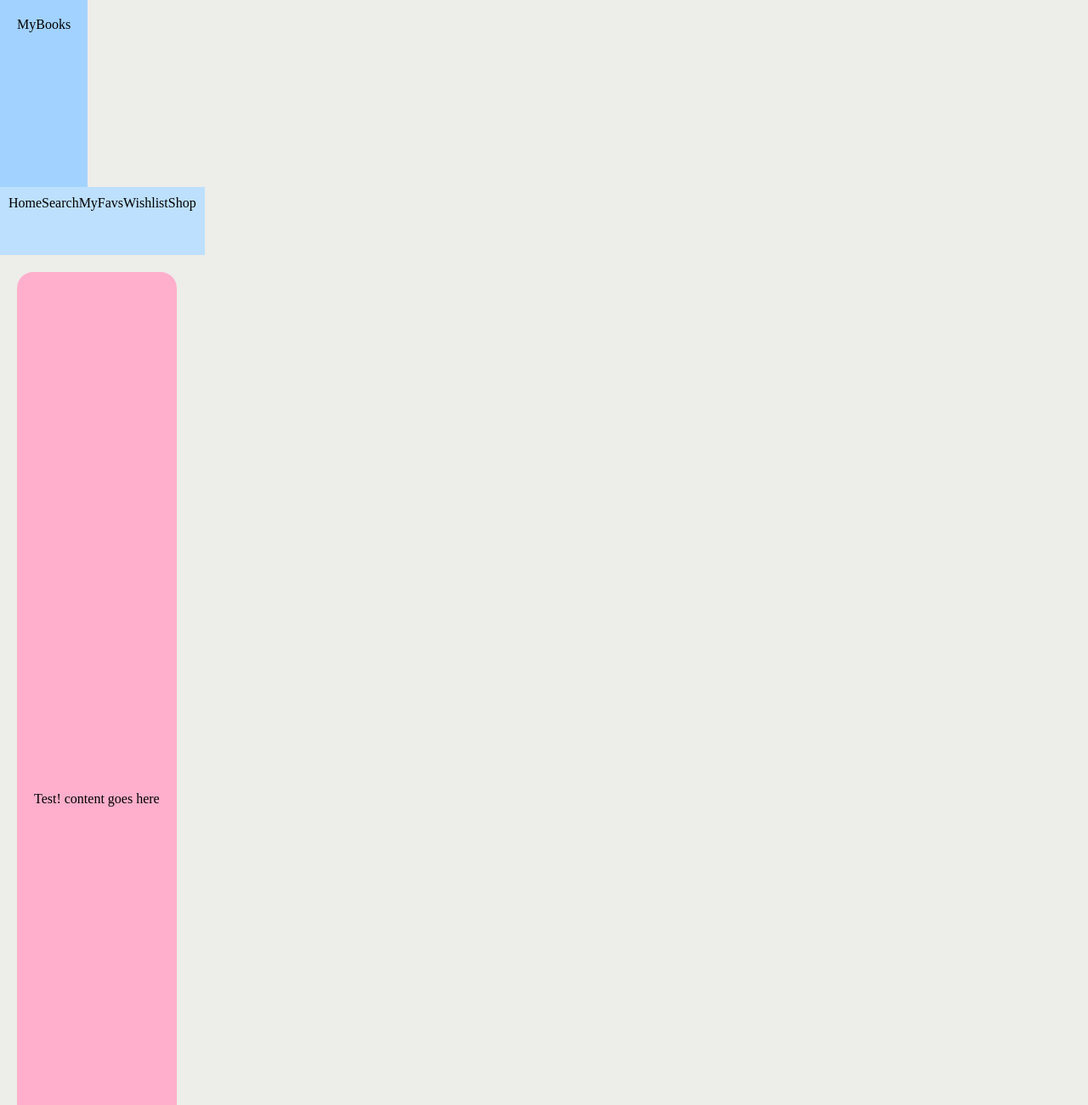
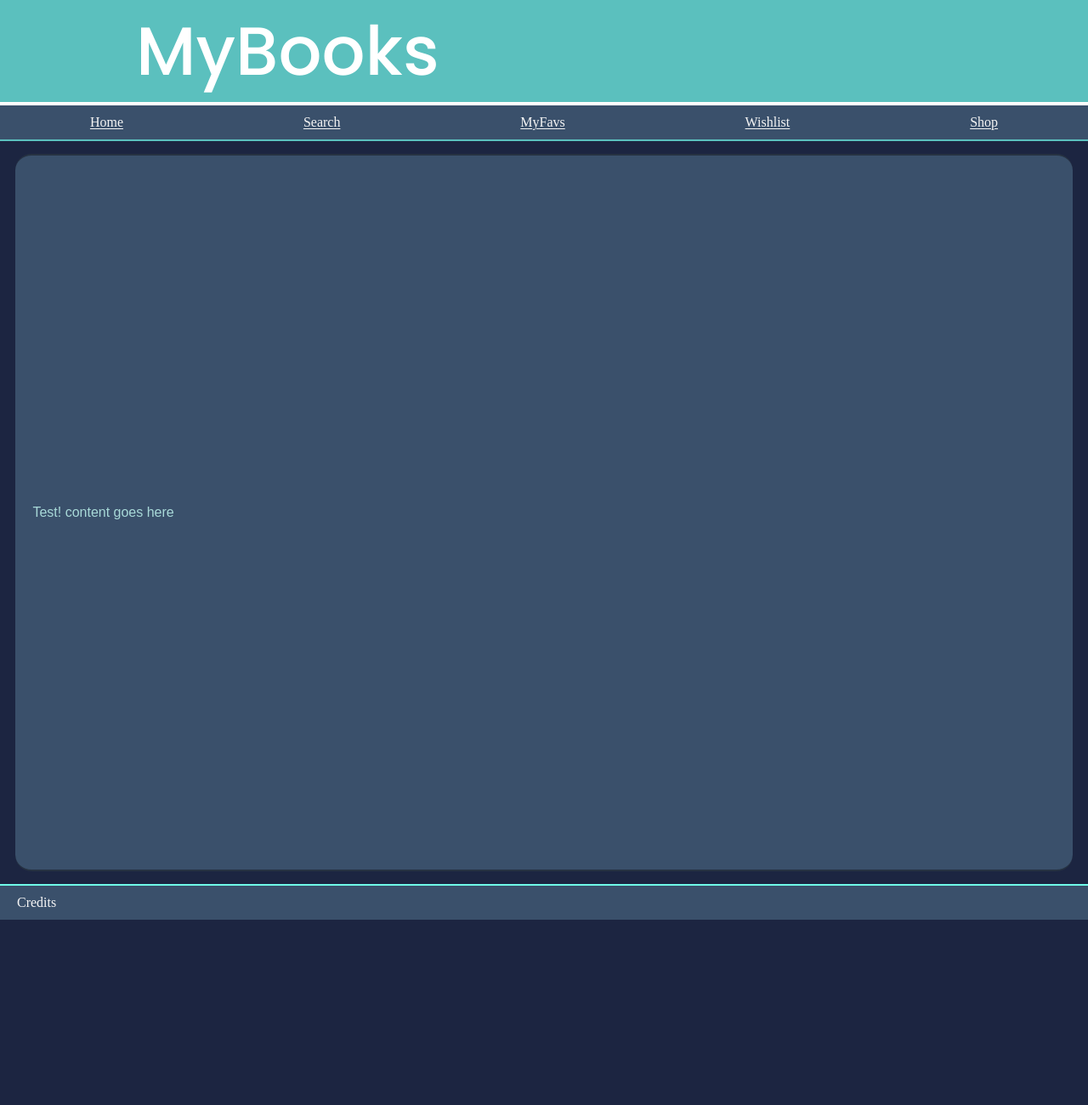
Before and after one commit to Voulu-2k6/MyBooks, a plain HTML site: page MyBooks.html in a window 1280 px wide. Shown: the top 1300 px of the page at 85% size. After the commit the page ends 1082 px from the top, so only its background shows below. Drawn offline with Linux system fonts and the light colour scheme; a web font is replaced by a local one.

Commit message:
Style ver 1

```diff
--- a/MyBooks.css
+++ b/MyBooks.css
@@ -1,17 +1,27 @@
 /*
-    #A2D2FF (Sky Blue)
-    #FFC8DD (Blush Pink)
-    #FFAFCC (Rose)
-    #BDE0FE (Pale Blue)
-    #EDEDE9 (Off White)
+    Warm color scheme
+        #FF6B6B (Coral Red)
+        #FFA69E (Soft Pink)
+        #FFCCB6 (Light Peach)
+        #F9F3DF (Ivory)
+        #5D576B (Muted Gray for typography)
+
+    Cool color scheme
+        #3A506B (Slate Blue)
+        #5BC0BE (Aqua)
+        #6FFFE9 (Mint Accent)
+        #EDF2F4 (Off White)
+        #1C2541 (Dark Navy)
 */
 
 * {
     margin: 0px;
 }
-html {}
+html {
+    width: 100%;
+}
 body {
-    background-color: #EDEDE9;
+    background-color: #1C2541;
 
     display: flex;
     flex-direction: column;
@@ -19,35 +29,52 @@ body {
     align-items: flex-start;
 }
 
+
+
 header {
-    height: 180px;
+    height: fit-content;
+    width: 100%;
 
-    padding: 20px;
+    padding: 0px;
 
-    background-color: #A2D2FF;
+    background-color: #5BC0BE;
 
-    text-align: center;
+    text-align: left;
+    text-indent: 2em;
+    font-family: "Poppins", sans-serif;
+    font-size: 5em;
+    font-weight: 500;
+    color: white;
+
 }
 nav {
-    height: 60px;
+    height: 30px;
+    width: 100%;
 
-    padding: 10px;
+    padding-top: 5px;
+    padding-bottom: 5px;
+    border-top: 4px solid white;
+    border-bottom: 2px solid #5BC0BE;
 
-    background-color: #BDE0FE;
+    background-color: #3A506B;
 
     display: flex;
     flex-direction: row;
-    justify-content: center;
-    align-items: flex-start;
+    justify-content: flex-start;
+    align-items: center;
 }
 main {
-    min-height: 1200px;
+    min-height: 100vh;
+    width: 94%;
+    align-self: center;
 
-    margin: 20px;
+    margin: 15px;
     border-radius: 1.2em;
+    border-top: 2px solid #263242;
+    border-bottom: 2px solid #263242;
     padding: 20px;
 
-    background-color: #FFAFCC;
+    background-color: #3A506B;
 
     display: flex;
     flex-direction: column;
@@ -55,17 +82,34 @@ main {
     align-items: flex-start;
 }
 footer {
-    height: 60px;
+    height: 40px;
+    width: 100%;
 
+    border-top: 2px solid #6FFFE9;
 
-    background-color: #BDE0FE;
+    background-color: #3A506B;
 
     display: flex;
     flex-direction: row;
-    justify-content: center;
-    align-items: flex-start;
+    justify-content: flex-start;
+    align-items: center;
+}
+nav p {
+    flex-grow: 1;
+    text-align: center;
+    text-decoration: 1px underline whitesmoke;
+    text-underline-offset: 2px;
+    color: whitesmoke;
+}
+footer p {
+    margin-left: 15px;
+    color: whitesmoke;
+    padding: 5px;
 }
 
+
+
 article {
-
+    color: #a8d9d8;
+    font-family: "Verdanda", sans-serif;
 }
--- a/MyBooks.html
+++ b/MyBooks.html
@@ -1,7 +1,7 @@
 <!DOCTYPE html>
     <html lang="en">
         <head>
-            <title>MyBooks</title>
+            <title>MyBooks!</title>
             <meta charset="utf-8">
 
             <link rel="stylesheet" href="MyBooks.css"></link>
@@ -41,7 +41,7 @@
             </main>
 
             <footer>
-
+                <p>Credits</p>
             </footer>
 
         </body>
```
